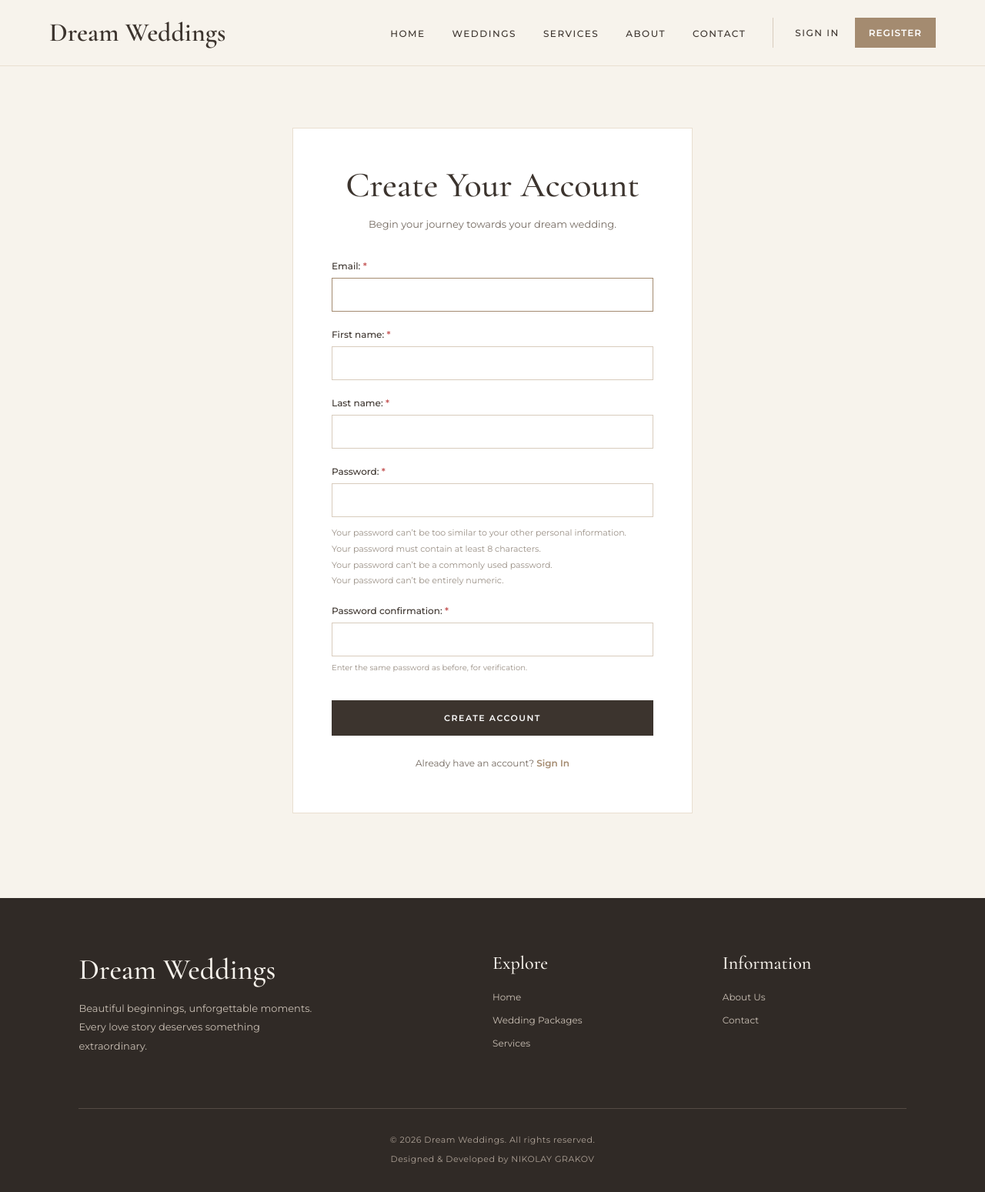
After one commit to nikolaygrakow/Dream-Weddings, a Django app: page /accounts/register/ in a window 1280 px wide. The commit adds this page. Shown: the whole page at 77% size. Run offline with Django 5.2, Linux system fonts and the light colour scheme; parts of the project's set-up code (start-up, migrations or seed data) failed here and were passed over.

Commit message:
feat: Implement user authentication and succes messages

```diff
--- /dev/null
+++ b/accounts/forms.py
@@ -0,0 +1,32 @@
+from django.contrib.auth.forms import UserCreationForm
+from django import forms
+from accounts.models import WeddingUser
+
+
+class WeddingUserCreationForm(UserCreationForm):
+
+    first_name = forms.CharField(
+        max_length=50,
+        required=True,
+        error_messages={
+        'required': "This field is required.",
+        'max_length': "This field cannot exceed 50 characters."
+    })
+    last_name = forms.CharField(
+        max_length=50,
+        required=True,
+        error_messages={
+        'required': "This field is required.",
+        'max_length': "This field cannot exceed 50 characters."
+    })
+
+    class Meta:
+        model = WeddingUser
+        fields = ['email', 'first_name', 'last_name']
+        error_messages = {
+            'email': {
+                'unique': "A user with that email already exists.",
+                'required': "This field is required.",
+                'invalid': "Please enter a valid email address.",
+            },
+        }
--- /dev/null
+++ b/accounts/urls.py
@@ -0,0 +1,11 @@
+from django.urls import path
+from accounts.views import RegisterView, WeddingLoginView, WeddingLogoutView
+
+app_name = 'accounts'
+
+urlpatterns = [
+    path('register/', RegisterView.as_view(), name='register'),
+    path('login/', WeddingLoginView.as_view(), name='login'),
+    path('logout/', WeddingLogoutView.as_view(), name='logout'),
+
+]
--- a/accounts/views.py
+++ b/accounts/views.py
@@ -1,3 +1,30 @@
-from django.shortcuts import render
+from django.contrib import messages
+from django.contrib.auth.views import LoginView, LogoutView
+from django.contrib.messages.views import SuccessMessageMixin
+from django.urls import reverse_lazy
+from django.views.generic import CreateView
 
-# Create your views here.
+from accounts.forms import WeddingUserCreationForm
+
+
+class RegisterView(SuccessMessageMixin, CreateView):
+    template_name = 'accounts/register.html'
+    form_class = WeddingUserCreationForm
+    success_url = reverse_lazy('accounts:login')
+    success_message = "Your account has been created successfully!"
+
+class WeddingLoginView(LoginView):
+    template_name = 'accounts/login.html'
+
+    def form_valid(self, form):
+        response = super().form_valid(form)
+        messages.success(self.request, "You have been logged in successfully!")
+        return response
+
+
+class WeddingLogoutView(LogoutView):
+
+    def post(self, request, *args, **kwargs):
+        response = super().post(request, *args, **kwargs)
+        messages.success(request, "You have been logged out successfully!")
+        return response
--- a/static/css/style.css
+++ b/static/css/style.css
@@ -126,6 +126,51 @@ body {
 }
 
 .nav-menu a:hover {
+    color: #A48B70;
+}
+
+/* ===== NAVIGATION AUTH ===== */
+
+.nav-auth {
+    display: flex;
+    align-items: center;
+    gap: 20px;
+    padding-left: 28px;
+    border-left: 1px solid #D8CCBD;
+}
+
+.nav-menu .nav-register {
+    padding: 12px 18px;
+    background-color: #A48B70;
+    color: #FFFFFF;
+    font-weight: 600;
+    letter-spacing: 1px;
+}
+
+.nav-menu .nav-register:hover {
+    background-color: #3C342E;
+    color: #FFFFFF;
+}
+
+.nav-auth form {
+    margin: 0;
+}
+
+.nav-logout {
+    padding: 0;
+    border: none;
+    background: none;
+    color: #3C342E;
+    font-family: 'Montserrat', sans-serif;
+    font-size: 12px;
+    font-weight: 500;
+    letter-spacing: 1.5px;
+    text-transform: uppercase;
+    cursor: pointer;
+    transition: color 0.3s ease;
+}
+
+.nav-logout:hover {
     color: #A48B70;
 }
 
@@ -2144,3 +2189,213 @@ body {
         grid-template-columns: 1fr;
     }
 }
+
+/* ===== ACCOUNT REGISTRATION ===== */
+
+.account-section {
+    background-color: #F7F3EC;
+    padding: 80px 20px 110px;
+}
+
+.account-container {
+    max-width: 520px;
+    margin: 0 auto;
+    padding: 45px 50px;
+    background-color: #FFFFFF;
+    border: 1px solid #E9DFD0;
+}
+
+.account-header {
+    text-align: center;
+    margin-bottom: 35px;
+}
+
+.account-header h1 {
+    font-family: 'Cormorant Garamond', serif;
+    font-size: 46px;
+    font-weight: 500;
+    color: #3C342E;
+    margin: 0 0 12px;
+}
+
+.account-header p {
+    font-size: 13px;
+    line-height: 1.8;
+    color: #756B62;
+    margin: 0;
+}
+
+.account-form p {
+    margin: 0 0 22px;
+}
+
+.account-form label {
+    display: block;
+    margin-bottom: 8px;
+    color: #3C342E;
+    font-size: 12px;
+    font-weight: 500;
+}
+
+.account-form input {
+    box-sizing: border-box;
+    width: 100%;
+    padding: 13px 15px;
+    border: 1px solid #D8CCBD;
+    border-radius: 0;
+    background-color: #FFFFFF;
+    color: #3C342E;
+    font-family: 'Montserrat', sans-serif;
+    font-size: 13px;
+    transition: border-color 0.3s ease;
+}
+
+.account-form input:focus {
+    outline: none;
+    border-color: #A48B70;
+}
+
+.account-form .helptext {
+    display: block;
+    margin-top: 7px;
+    color: #9A9086;
+    font-size: 10px;
+    line-height: 1.6;
+}
+
+.account-form > ul {
+    list-style: none;
+    padding: 0;
+    margin: -10px 0 20px;
+    color: #9A9086;
+    font-size: 11px;
+    line-height: 1.6;
+}
+
+.account-form > ul li {
+    margin-bottom: 3px;
+}
+
+.account-form .errorlist {
+    padding-left: 18px;
+    margin: 8px 0;
+    color: #A14D4D;
+    font-size: 12px;
+    line-height: 1.6;
+}
+
+.account-submit {
+    width: 100%;
+    padding: 16px 20px;
+    margin-top: 12px;
+    border: none;
+    background-color: #3C342E;
+    color: #FFFFFF;
+    font-family: 'Montserrat', sans-serif;
+    font-size: 11px;
+    font-weight: 600;
+    letter-spacing: 1.5px;
+    text-transform: uppercase;
+    cursor: pointer;
+    transition: background-color 0.3s ease;
+}
+
+.account-submit:hover {
+    background-color: #A48B70;
+}
+
+.account-footer {
+    margin-top: 28px;
+    text-align: center;
+}
+
+.account-footer p {
+    font-size: 12px;
+    color: #756B62;
+}
+
+.account-footer a {
+    color: #A48B70;
+    font-weight: 600;
+    text-decoration: none;
+}
+
+.account-footer a:hover {
+    color: #3C342E;
+}
+
+@media (max-width: 600px) {
+    .account-section {
+        padding: 45px 15px 70px;
+    }
+
+    .account-container {
+        padding: 35px 25px;
+    }
+
+    .account-header h1 {
+        font-size: 38px;
+    }
+}
+
+.account-form label:has(+ input[required])::after {
+    content: " *";
+    color: #C65A5A;
+    font-weight: 600;
+}
+
+.account-section.login-page .account-form label::after {
+    content: none;
+}
+
+/* Django Messages */
+
+.messages-container {
+    max-width: 520px;
+    margin: 24px auto 0;
+    padding: 0 20px;
+}
+
+.message {
+    padding: 15px 22px;
+    border: 1px solid #E9DFD0;
+    background-color: #FFFFFF;
+    color: #3C342E;
+    font-family: 'Montserrat', sans-serif;
+    font-size: 13px;
+    line-height: 1.7;
+    text-align: center;
+    font-weight: 500;
+
+}
+
+.message-success {
+    background-color: #F1F6EF;
+    border-color: #C9D9C5;
+    color: #4E7051;
+}
+
+.message-error {
+    background-color: #FAF0EF;
+    border-color: #E7C5C1;
+    color: #A14D4D;
+}
+
+.message + .message {
+    margin-top: 10px;
+}
+
+.message-icon {
+    display: inline-flex;
+    align-items: center;
+    justify-content: center;
+    width: 20px;
+    height: 20px;
+    margin-right: 8px;
+    border: 1.5px solid currentColor;
+    border-radius: 50%;
+    font-size: 12px;
+    font-weight: 600;
+    line-height: 1;
+    vertical-align: middle;
+}
--- /dev/null
+++ b/templates/accounts/register.html
@@ -0,0 +1,31 @@
+{% extends 'base.html' %}
+
+{% block title %} Registration {% endblock %}
+
+{% block content %}
+<section class="account-section">
+    <div class="account-container">
+        <div class="account-header">
+            <h1>Create Your Account</h1>
+            <p>Begin your journey towards your dream wedding.</p>
+        </div>
+
+        <form method="post" class="account-form" novalidate>
+            {% csrf_token %}
+
+            {{ form.as_p }}
+
+            <button type="submit" class="account-submit">
+                Create Account
+            </button>
+        </form>
+
+        <div class="account-footer">
+            <p>
+                Already have an account?
+                <a href="{% url 'accounts:login' %}">Sign In</a>
+            </p>
+        </div>
+    </div>
+</section>
+{% endblock %}
--- a/templates/base.html
+++ b/templates/base.html
@@ -21,6 +21,19 @@
         {% include 'nav.html' %}
     {% endblock %}
 
+    {% if messages %}
+        <div class="messages-container">
+            {% for message in messages %}
+                <div class="message message-{{ message.tags }}">
+                    {% if 'success' in message.tags %}
+                        <span class="message-icon" aria-hidden="true">✓</span>
+                    {% endif %}
+                    {{ message }}
+                </div>
+            {% endfor %}
+        </div>
+    {% endif %}
+
     <main class="content">
         {% block content %}
         {% endblock %}
--- a/templates/nav.html
+++ b/templates/nav.html
@@ -27,7 +27,19 @@
             <li>
                 <a href="{% url 'common:contact' %}">Contact</a>
             </li>
+            <li class="nav-auth">
+                {% if user.is_authenticated %}
+                    <a href="#" class="nav-profile">My Profile</a>
+
+                    <form method="post" action="{% url 'accounts:logout' %}">
+                        {% csrf_token %}
+                        <button type="submit" class="nav-logout">Logout</button>
+                    </form>
+                {% else %}
+                    <a href="{% url 'accounts:login' %}" class="nav-signin">Sign In</a>
+                    <a href="{% url 'accounts:register' %}" class="nav-register">Register</a>
+                {% endif %}
+            </li>
         </ul>
-
     </div>
 </nav>
--- a/weddingProject/settings.py
+++ b/weddingProject/settings.py
@@ -50,7 +50,12 @@ INSTALLED_APPS = [
     'django.contrib.humanize',
 ] + PROJECT_APPS
 
+# Authentication
 AUTH_USER_MODEL = 'accounts.WeddingUser'
+
+LOGIN_URL = 'accounts:login'
+LOGIN_REDIRECT_URL = 'common:home'
+LOGOUT_REDIRECT_URL = 'common:home'
 
 
 MIDDLEWARE = [
--- a/weddingProject/urls.py
+++ b/weddingProject/urls.py
@@ -25,6 +25,7 @@ urlpatterns = [
     path('', include('common.urls')),
     path('weddings/', include('weddings.urls')),
     path('services/', include('services.urls')),
+    path('accounts/', include('accounts.urls')),
 ]
 
 if settings.DEBUG:
```
Also changed, not shown: templates/accounts/login.html (added, +31 -0 lines).
